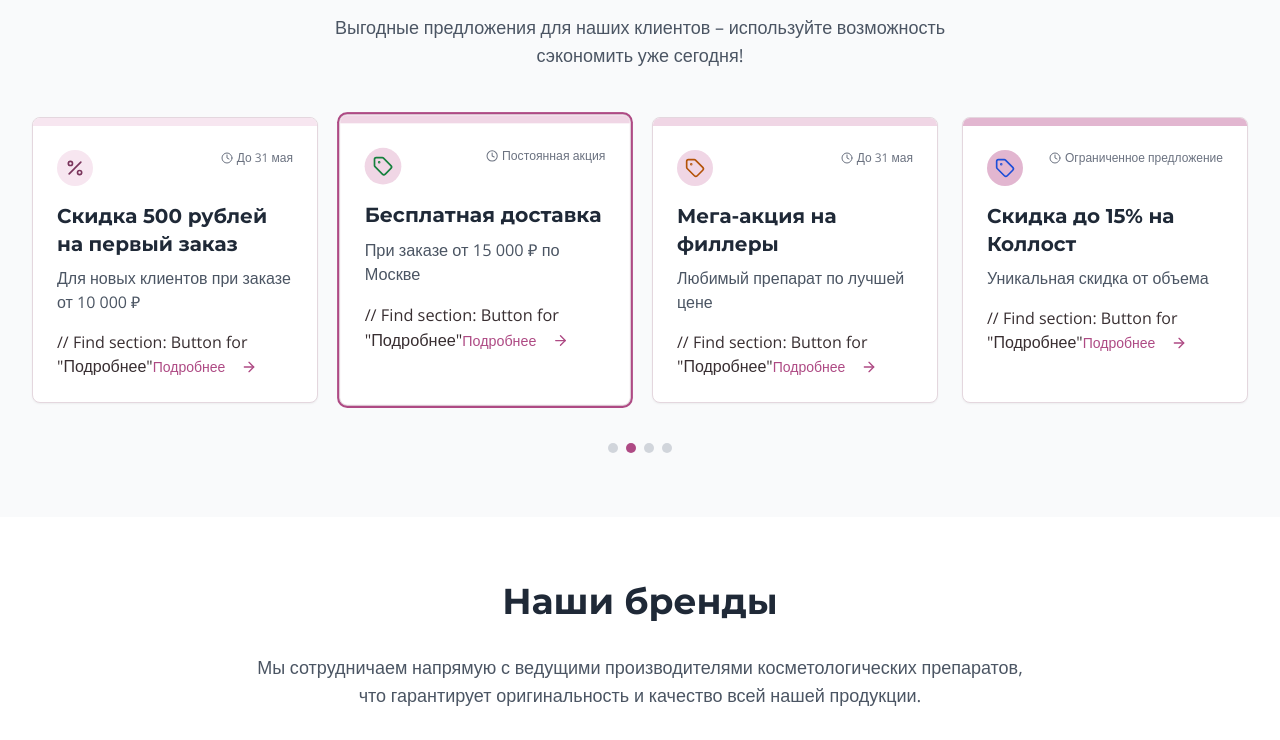
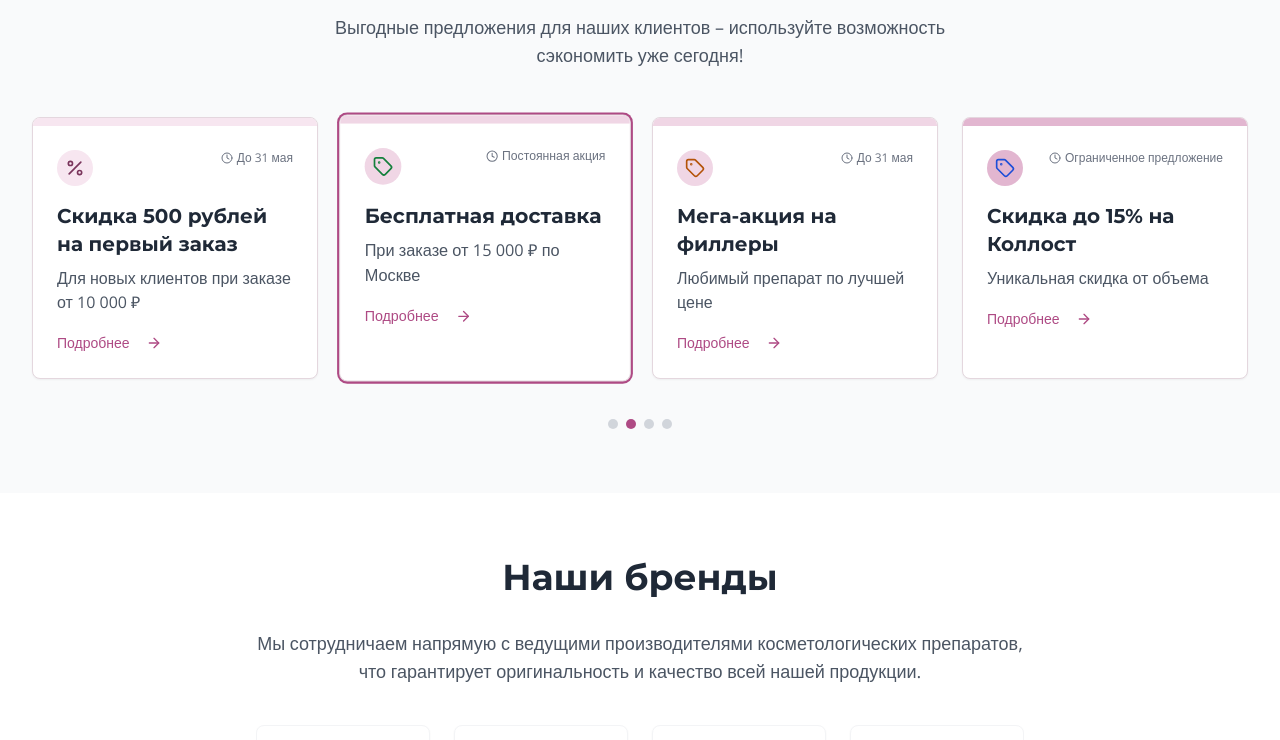
Before and after one commit to IlyaKurganov/forma-cosmetics-landing, a React (Vite) app: page / in a window 1280 px wide. Shown: the part 715-1455 px from the top of the page. Built offline with nearby package versions, Linux system fonts and the light colour scheme; grey boxes are pictures that could not be loaded.

Commit message:
Update PromoSection.tsx

```diff
--- a/src/components/PromoSection.tsx
+++ b/src/components/PromoSection.tsx
@@ -3,7 +3,6 @@ import { Card, CardContent } from "@/components/ui/card";
 import { Button } from "@/components/ui/button";
 import { ArrowRight, Percent, Clock, Tag } from "lucide-react";
 
-// Sample promotional data
 const promoData = [
   {
     id: 1,
@@ -98,7 +97,6 @@ const PromoSection = () => {
                   {promo.title}
                 </h3>
                 <p className="text-gray-600 mb-4">{promo.description}</p>
-                // Find section: Button for "Подробнее"
                 <Button
                   variant="ghost"
                   className="p-0 h-auto text-primary hover:text-primary-700 hover:bg-transparent"
```
